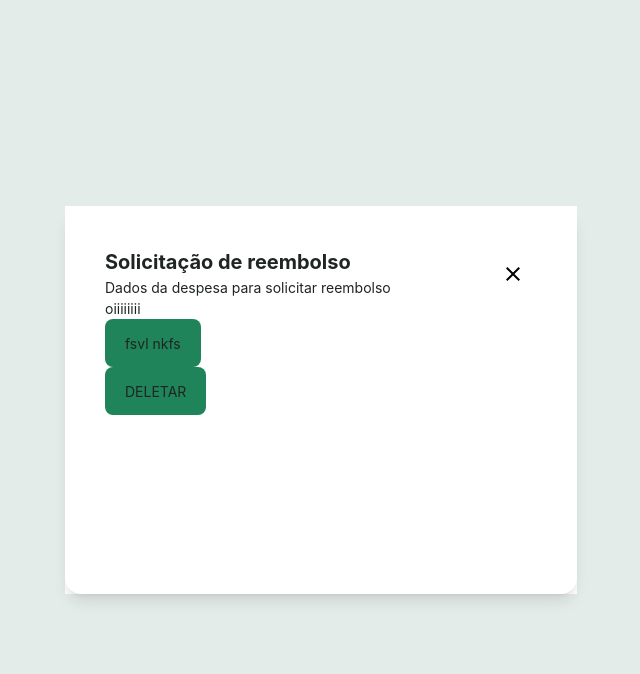
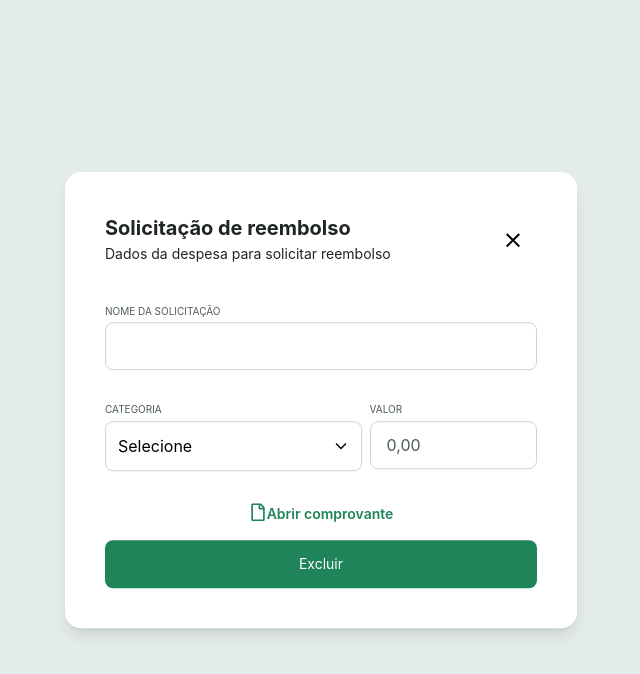
Before and after one commit to YasminFerrariDias/RefundSystem, a React (Vite) app: page / in a window 1280 px wide. Both pictures are taken after a click on the button "Nova Solicitação". Shown: the top 674 px of the page, without its empty margins (319-959 px from the left). Built offline with nearby package versions, Linux system fonts and the light colour scheme.

Commit message:
Finalizado o estilo do cmponente Dialog

```diff
--- a/src/components/CardContainer/CardContainer.variant.ts
+++ b/src/components/CardContainer/CardContainer.variant.ts
@@ -3,12 +3,13 @@ import { tv } from "tailwind-variants";
 export const cardContainerVariant = tv({
   base: `
     rounded-2xl shadow-lg flex flex-col bg-white p-[40px]
+    overflow-visible
   `,
   variants: {
     size: {
-      sm: "w-[512px] h-[224px] overflow-y-auto",
-      md: "w-[512px] h-[388px] overflow-y-auto",
-      lg: "w-[512px] h-[504px] overflow-y-auto",
+      sm: "w-[512px] h-[224px]",
+      md: "w-[512px] h-full",
+      lg: "w-[512px] h-[504px]",
       xl: "inset-0 absolute ml-50 mr-50 mb-30 mt-35"
     }
   },
--- a/src/components/FileComponents/previewFile.tsx
+++ b/src/components/FileComponents/previewFile.tsx
@@ -1,12 +1,24 @@
 import { FaRegFile } from "react-icons/fa";
 import { Icon } from "../Icon/Icon";
 import { Text } from "../Text/Text";
+import cn from "classnames";
 
-export function PreviewFile() {
+interface PreviewFileProps {
+  text: string
+  link: string
+  className?: string
+}
+
+export function PreviewFile({ text, link, className, ...props }: PreviewFileProps) {
   return (
-    <div className="flex gap-1 justify-centerr">
-      <Icon icon={FaRegFile} iconColor="green100" size="sm" />
-      <Text size="md" textColor="green100" decoration="semibold">Abrir comprovante</Text>
+    <div className={cn(`
+      flex gap-1 justify-center flex-row
+      `, className)}
+      {...props}>
+      <a href={link} className="flex">
+        <Icon icon={FaRegFile} iconColor="green100" size="sm" />
+        <Text size="md" textColor="green100" decoration="semibold">{text}</Text>
+      </a>
     </div>
   )
 }
--- a/src/components/Select/Select.tsx
+++ b/src/components/Select/Select.tsx
@@ -5,9 +5,10 @@ import { IoIosArrowDown, IoIosArrowUp } from "react-icons/io";
 interface SelectProps {
   title: string
   disabled?: boolean
+  className?: string
 }
 
-export function Select({title, disabled = false }: SelectProps) {
+export function Select({title, className, disabled = false }: SelectProps) {
   const { isOpen, close, toggle } = useToggle();
   const [optionSelect, setOptionSelect] = useState("Selecione")
 
@@ -17,7 +18,7 @@ export function Select({title, disabled = false }: SelectProps) {
   }
 
   return (
-    <div className="flex flex-col gap-1 relative group">
+    <div className={`flex flex-col gap-1 relative group ${className}`}>
       <label className={`
         text-sm transition-colors duration-200
         group-focus-within:text-green-100  text-[10px]
@@ -44,7 +45,7 @@ export function Select({title, disabled = false }: SelectProps) {
 
       <div
         className={`
-          bg-white border-gray-300 border rounded-lg p-3 gap-2 flex flex-col transition-all duration-100 absolute top-full left-0 right-0 mt-1 z-1
+          bg-white border-gray-300 border rounded-lg p-3 gap-2 flex flex-col transition-all duration-100 absolute top-full left-0 right-0 mt-1 z-50
           ${isOpen ? 'visible' : 'hidden'}
         `}
       >
--- a/src/components/dialog.tsx
+++ b/src/components/dialog.tsx
@@ -22,7 +22,6 @@ export function DialogOverlay({
   return <DialogPrimitive.Overlay
     className={cn(`
       fixed inset-0 z-50 bg-gray-400
-      backdrop-blur-sm
       data-[state=open]:animate-in
       data-[state=open]:fade-in-0
       data-[state=closed]:animate-out
@@ -43,7 +42,7 @@ export function DialogContent({
       <DialogOverlay />
       <DialogPrimitive.Content ref={ref}
         className={cn(`
-          bg-white
+          bg-white rounded-2xl
           fixed left-[50%] top-[50%] w-full max-w-lg
           z-60 translate-x-[-50%] translate-y-[-50%]
           data-[state=open]:animate-in
--- a/src/layout/components/Header.tsx
+++ b/src/layout/components/Header.tsx
@@ -4,6 +4,9 @@ import { Text } from "../../components/Text/Text";
 import { NavLink } from "../../components/NavLink";
 import { ButtonContainer } from "../../components/Button/ButtonContainer/ButtonContainer";
 import { Dialog, DialogBody, DialogContent, DialogFooter, DialogHeader, DialogTrigger } from "../../components/dialog";
+import { Input } from "../../components/Input";
+import { Select } from "../../components/Select/Select";
+import { PreviewFile } from "../../components/FileComponents/previewFile";
 
 export function Header() {
   return (
@@ -12,23 +15,24 @@ export function Header() {
         <Icon icon={HiArrowUturnRight} size="md" iconColor="green100"></Icon>
         <Text size="lg" decoration="semibold" textColor="green100">refund</Text>
       </div>
-      <div className="flex gap-8 items-center">
+      <div className="flex gap-8">
         <NavLink link="#" text="Solicitação de reembolso" isActive />
-
-
-
         <Dialog>
           <DialogTrigger asChild>
             <ButtonContainer text="Nova Solicitação" textColor="white" decoration="bold" />
           </DialogTrigger>
           <DialogContent>
-            <DialogHeader title="Solicitação de reembolso" text="Dados da despesa para solicitar reembolso" />
-            <DialogBody>
-              <Text>oiiiiiiii</Text>
-              <ButtonContainer text="fsvl nkfs"></ButtonContainer>
+            <DialogHeader title="Solicitação de reembolso" text="Dados da despesa para solicitar reembolso" className="mb-10" />
+            <DialogBody className="flex gap-8 flex-col">
+              <Input placeholder="" title="NOME DA SOLICITAÇÃO" />
+              <div className="flex gap-2">
+                <Select title="CATEGORIA" className="w-full"></Select>
+                <Input placeholder="0,00" title="VALOR" className="w-38.5" />
+              </div>
+              <PreviewFile text="Abrir comprovante" link="#" className="pb-4" />
             </DialogBody>
             <DialogFooter>
-              <ButtonContainer text="DELETAR" size="full"  />
+              <ButtonContainer text="Excluir" size="full" textColor="white" className="w-full" />
             </DialogFooter>
           </DialogContent>
         </Dialog>
```
